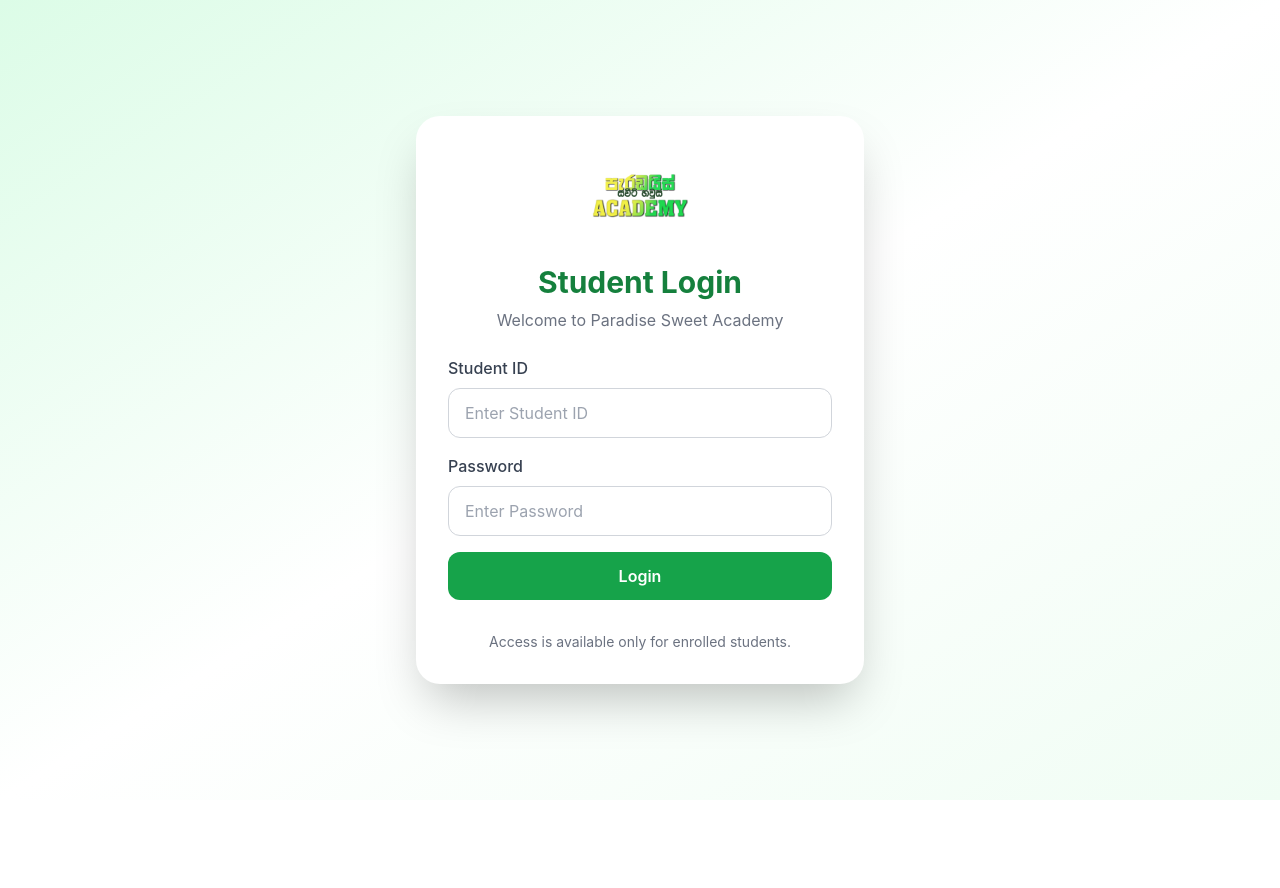
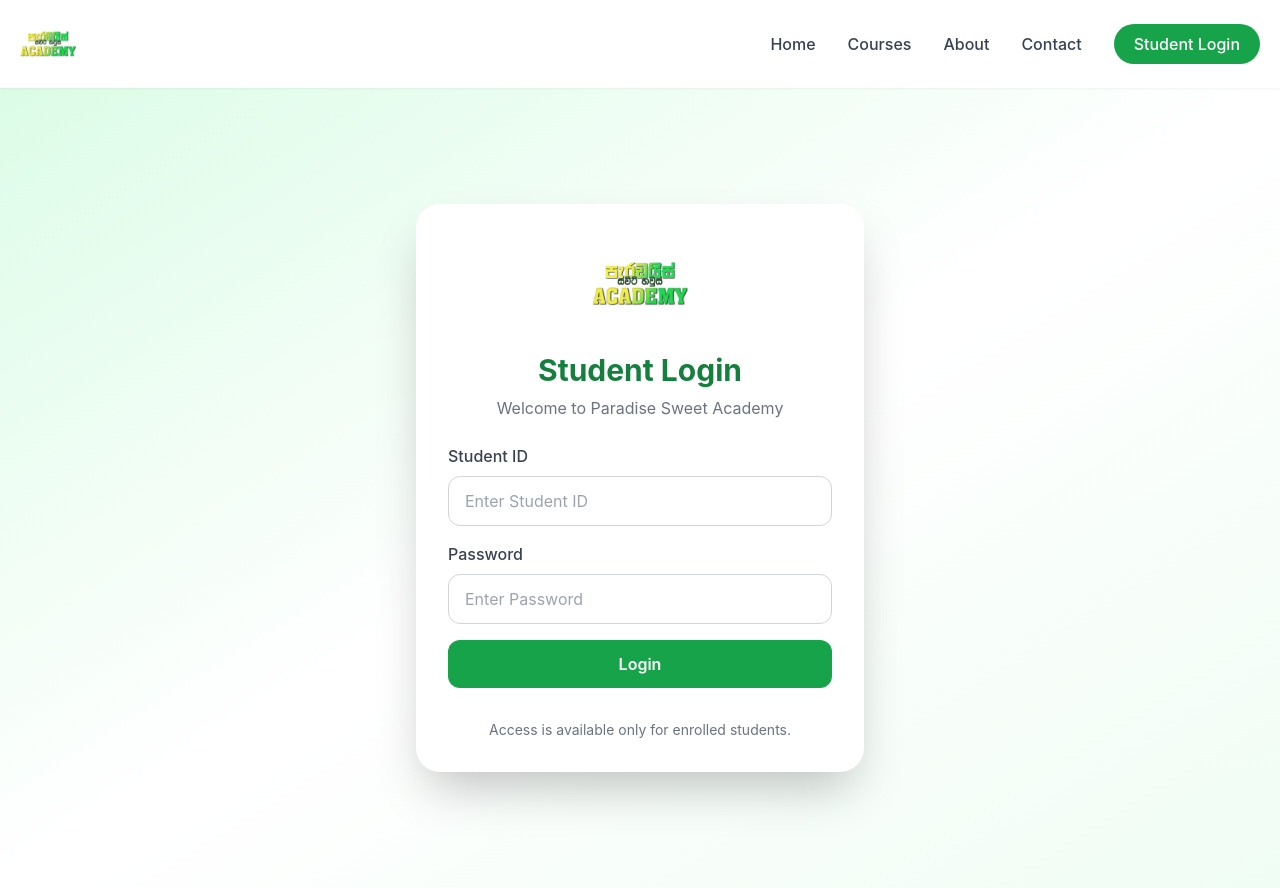
Before and after one commit to paradisesweethouseinfo/paradise-sweets-course-website-, a React (Vite) app: page /login in a window 1280 px wide. Before the commit the page ends 800 px from the top, so only its background shows below. Built offline with nearby package versions, Linux system fonts and the light colour scheme.

Commit message:
update website

```diff
--- a/src/App.jsx
+++ b/src/App.jsx
@@ -1,4 +1,7 @@
-import { BrowserRouter, Routes, Route } from "react-router-dom";
+import { BrowserRouter, Routes, Route, Outlet } from "react-router-dom";
+
+import Navbar from "./components/Navbar";
+import ProtectedRoute from "./components/ProtectedRoute";
 
 import Home from "./pages/Home";
 import Courses from "./pages/Courses";
@@ -7,20 +10,27 @@
 import Contact from "./pages/Contact";
 import Login from "./pages/Login";
 
-import ProtectedRoute from "./components/ProtectedRoute";
+function Layout() {
+  return (
+    <>
+      <Navbar />
+      <Outlet />
+    </>
+  );
+}
 
 export default function App() {
   return (
     <BrowserRouter>
       <Routes>
 
-        {/* Public Pages */}
+        {/* All pages with Navbar */}
+        <Route element={<Layout />}>
           <Route path="/" element={<Home />} />
           <Route path="/about" element={<About />} />
           <Route path="/contact" element={<Contact />} />
           <Route path="/login" element={<Login />} />
 
-        {/* Protected Pages */}
           <Route
             path="/courses"
             element={
@@ -38,6 +48,7 @@
               </ProtectedRoute>
             }
           />
+        </Route>
 
       </Routes>
     </BrowserRouter>
--- /dev/null
+++ b/src/components/Layout.jsx
@@ -0,0 +1,15 @@
+import Navbar from "./Navbar";
+
+export default function Layout({ children }) {
+  return (
+    <>
+      <Navbar />
+
+      <main>
+        {children}
+      </main>
+
+      {/* Footer will be added here later */}
+    </>
+  );
+}
--- a/src/components/Navbar.jsx
+++ b/src/components/Navbar.jsx
@@ -1,48 +1,115 @@
+import { useState } from "react";
 import { Link } from "react-router-dom";
 
 export default function Navbar() {
+  const [menuOpen, setMenuOpen] = useState(false);
+
   return (
-    <header className="sticky top-0 z-50 bg-white shadow-sm">
-      <div className="max-w-7xl mx-auto px-6 py-4 flex items-center justify-between">
+    <header className="sticky top-0 z-50 bg-white/95 backdrop-blur-md shadow-sm">
+      <div className="max-w-7xl mx-auto px-5 py-4 flex items-center justify-between">
 
         {/* Logo */}
-        <Link to="/" className="flex items-center gap-3">
+        <Link to="/" className="flex items-center">
           <img
             src="/logo.png"
             alt="Paradise Sweets Academy"
-            className="h-14 w-auto"
+            className="h-12 md:h-14 w-auto"
           />
         </Link>
 
-        {/* Navigation */}
-        <nav className="flex items-center gap-8 font-medium text-gray-700">
+        {/* Desktop Menu */}
+        <nav className="hidden md:flex items-center gap-8 font-medium text-gray-700">
 
-          <Link to="/" className="hover:text-green-600">
+          <Link to="/" className="hover:text-green-600 transition">
             Home
           </Link>
 
-          <Link to="/courses" className="hover:text-green-600">
+          <Link to="/courses" className="hover:text-green-600 transition">
             Courses
           </Link>
 
-          <Link to="/about" className="hover:text-green-600">
+          <Link to="/about" className="hover:text-green-600 transition">
             About
           </Link>
 
-          <Link to="/contact" className="hover:text-green-600">
+          <Link to="/contact" className="hover:text-green-600 transition">
             Contact
           </Link>
 
           <Link
             to="/login"
-            className="bg-green-600 text-white px-5 py-2 rounded-full hover:bg-green-700"
+            className="bg-green-600 text-white px-5 py-2 rounded-full hover:bg-green-700 transition"
           >
             Student Login
           </Link>
 
         </nav>
 
+        {/* Mobile Button */}
+
+        <button
+          className="md:hidden text-3xl text-gray-700"
+          onClick={() => setMenuOpen(!menuOpen)}
+        >
+          {menuOpen ? "✕" : "☰"}
+        </button>
+
       </div>
+
+      {/* Mobile Menu */}
+
+      {menuOpen && (
+
+        <div className="md:hidden bg-white border-t shadow-lg">
+
+          <nav className="flex flex-col px-6 py-4 text-lg font-medium">
+
+            <Link
+              to="/"
+              onClick={() => setMenuOpen(false)}
+              className="py-3 border-b hover:text-green-600"
+            >
+              Home
+            </Link>
+
+            <Link
+              to="/courses"
+              onClick={() => setMenuOpen(false)}
+              className="py-3 border-b hover:text-green-600"
+            >
+              Courses
+            </Link>
+
+            <Link
+              to="/about"
+              onClick={() => setMenuOpen(false)}
+              className="py-3 border-b hover:text-green-600"
+            >
+              About
+            </Link>
+
+            <Link
+              to="/contact"
+              onClick={() => setMenuOpen(false)}
+              className="py-3 border-b hover:text-green-600"
+            >
+              Contact
+            </Link>
+
+            <Link
+              to="/login"
+              onClick={() => setMenuOpen(false)}
+              className="mt-5 bg-green-600 text-white text-center py-3 rounded-full hover:bg-green-700 transition"
+            >
+              Student Login
+            </Link>
+
+          </nav>
+
+        </div>
+
+      )}
+
     </header>
   );
 }
--- a/src/pages/About.jsx
+++ b/src/pages/About.jsx
@@ -1,9 +1,7 @@
-import Navbar from "../components/Navbar";
-
 export default function About() {
   return (
     <>
-      <Navbar />
+
 
       <section className="py-24 px-6 max-w-5xl mx-auto">
         <h1 className="text-5xl font-bold mb-8">
--- a/src/pages/BasicCakeCourse.jsx
+++ b/src/pages/BasicCakeCourse.jsx
@@ -1,5 +1,5 @@
 import { useState } from "react";
-import Navbar from "../components/Navbar";
+
 
 const lessons = [
   {
@@ -41,7 +41,7 @@
 
   return (
     <>
-      <Navbar />
+
 
       <section className="bg-gray-50 min-h-screen pt-32 pb-20">
 
```
Lines whose indentation alone changed are shown as unchanged.
